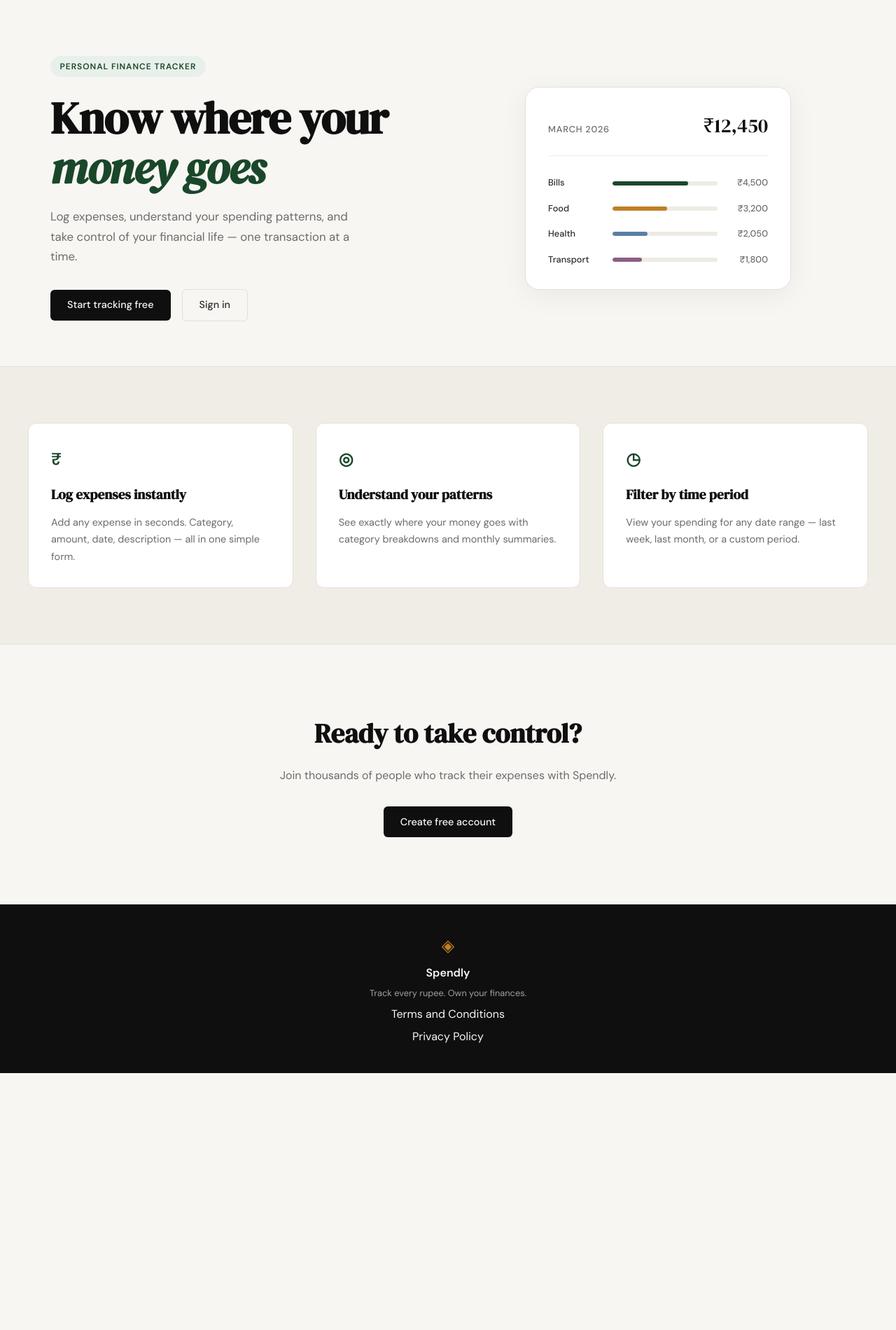
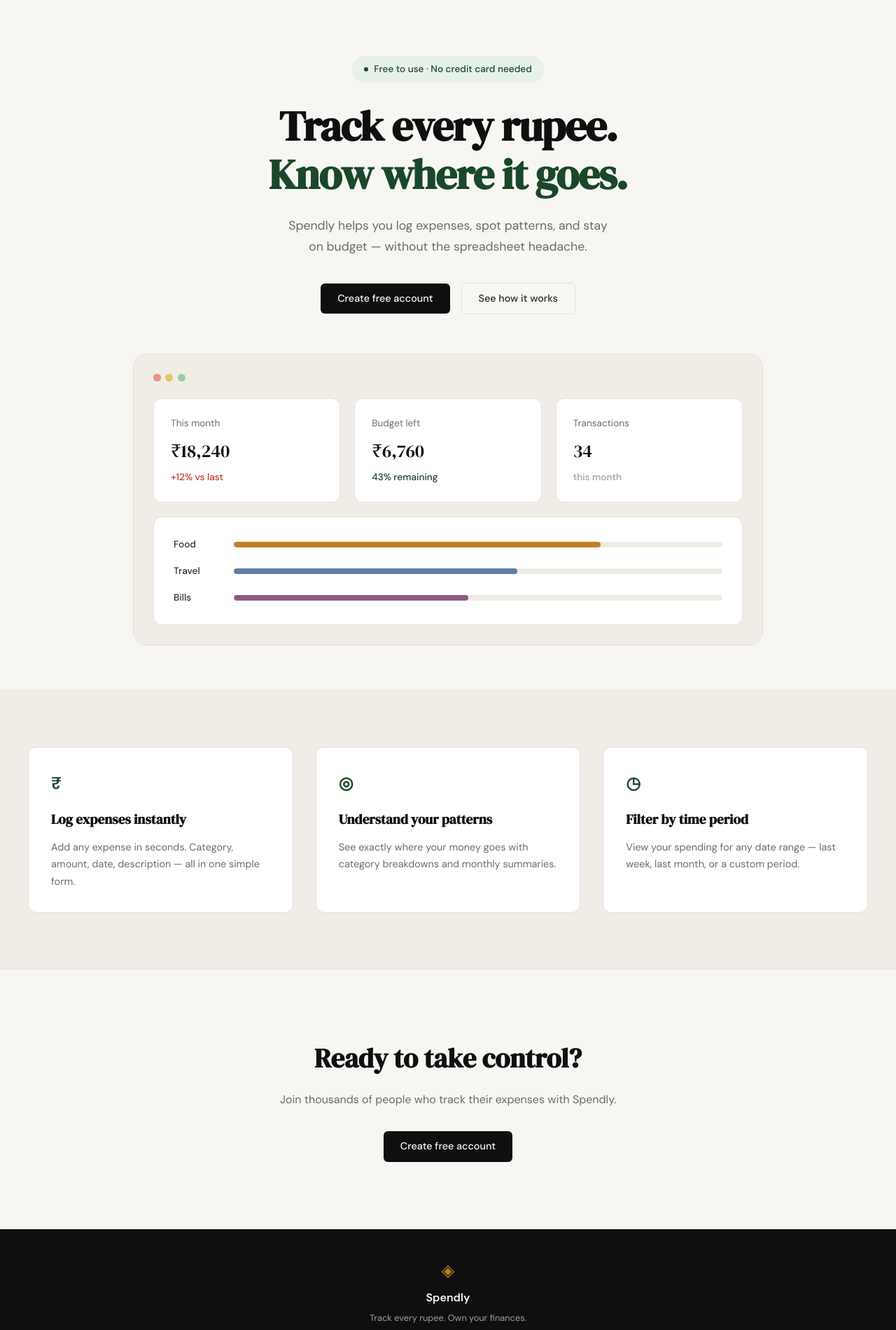
Before and after one commit to whatzee360/spendly, a Flask app: page / in a window 1280 px wide. Shown: the part 61-1961 px from the top of the page at 70% size. Before the commit the page ends 1594 px from the top, so only its background shows below. Run offline with Flask 3, Linux system fonts and the light colour scheme.

Commit message:
landing: redesign hero section to match mockup
Co-Authored-By: Claude Sonnet 5 <noreply@anthropic.com>

```diff
--- a/static/css/style.css
+++ b/static/css/style.css
@@ -125,114 +125,173 @@ a { color: inherit; text-decoration: none; }
 
 .hero {
     padding: 5rem 2rem 4rem;
-    display: grid;
-    grid-template-columns: 1fr 1fr;
-    gap: 4rem;
+    display: flex;
+    flex-direction: column;
     align-items: center;
+    text-align: center;
     max-width: var(--max-width);
     margin: 0 auto;
 }
 
+.hero-inner {
+    max-width: 640px;
+    display: flex;
+    flex-direction: column;
+    align-items: center;
+    margin-bottom: 3.5rem;
+}
+
 .hero-badge {
-    display: inline-block;
+    display: inline-flex;
+    align-items: center;
+    gap: 0.5rem;
     background: var(--accent-light);
     color: var(--accent);
-    font-size: 0.75rem;
-    font-weight: 600;
-    letter-spacing: 0.08em;
-    text-transform: uppercase;
-    padding: 0.35rem 0.85rem;
+    font-size: 0.85rem;
+    font-weight: 500;
+    padding: 0.5rem 1.1rem;
     border-radius: 999px;
-    margin-bottom: 1.5rem;
+    margin-bottom: 1.75rem;
+}
+
+.hero-badge-dot {
+    width: 6px;
+    height: 6px;
+    border-radius: 50%;
+    background: var(--accent);
+    flex-shrink: 0;
 }
 
 .hero-title {
     font-family: var(--font-display);
-    font-size: clamp(2.5rem, 5vw, 4rem);
-    line-height: 1.1;
+    font-size: clamp(2.5rem, 5vw, 3.75rem);
+    line-height: 1.15;
     letter-spacing: -0.02em;
     color: var(--ink);
-    margin-bottom: 1.25rem;
+    margin-bottom: 1.5rem;
 }
 
-.hero-title em {
-    font-style: italic;
+.hero-title-accent {
+    display: block;
     color: var(--accent);
 }
 
 .hero-subtitle {
-    font-size: 1.05rem;
+    font-size: 1.1rem;
     color: var(--ink-muted);
     line-height: 1.7;
-    max-width: 460px;
-    margin-bottom: 2rem;
+    max-width: 480px;
+    margin-bottom: 2.25rem;
 }
 
 .hero-actions {
     display: flex;
     gap: 1rem;
     align-items: center;
+    justify-content: center;
 }
 
 /* ------------------------------------------------------------------ */
-/* Mock card (hero visual)                                             */
+/* Mock window (hero visual)                                          */
 /* ------------------------------------------------------------------ */
 
 .hero-visual {
+    width: 100%;
     display: flex;
     justify-content: center;
 }
 
-.mock-card {
+.mock-window {
+    background: var(--paper-warm);
+    border: 1px solid var(--border);
+    border-radius: var(--radius-lg);
+    padding: 1.75rem;
+    width: 100%;
+    max-width: 900px;
+}
+
+.mock-window-dots {
+    display: flex;
+    gap: 0.4rem;
+    margin-bottom: 1.5rem;
+}
+
+.mock-dot {
+    width: 11px;
+    height: 11px;
+    border-radius: 50%;
+}
+
+.mock-dot-red { background: #e5948c; }
+.mock-dot-yellow { background: #eac16c; }
+.mock-dot-green { background: #96cf9f; }
+
+.mock-stats-row {
+    display: grid;
+    grid-template-columns: repeat(3, 1fr);
+    gap: 1.25rem;
+    margin-bottom: 1.25rem;
+}
+
+.mock-stat {
     background: var(--paper-card);
     border: 1px solid var(--border);
-    border-radius: var(--radius-lg);
-    padding: 2rem;
-    width: 100%;
-    max-width: 380px;
-    box-shadow: 0 8px 40px rgba(0,0,0,0.06);
+    border-radius: var(--radius-md);
+    padding: 1.5rem;
+    text-align: left;
 }
 
-.mock-card-header {
-    display: flex;
-    justify-content: space-between;
-    align-items: baseline;
-    margin-bottom: 1.75rem;
-    padding-bottom: 1.25rem;
-    border-bottom: 1px solid var(--border-soft);
+.mock-stat-label {
+    display: block;
+    font-size: 0.85rem;
+    color: var(--ink-muted);
+    margin-bottom: 0.5rem;
 }
 
-.mock-label {
-    font-size: 0.8rem;
-    font-weight: 500;
-    color: var(--ink-muted);
-    text-transform: uppercase;
-    letter-spacing: 0.06em;
+.mock-stat-value {
+    display: block;
+    font-family: var(--font-display);
+    font-size: 1.6rem;
+    color: var(--ink);
+    margin-bottom: 0.4rem;
 }
 
-.mock-total {
-    font-family: var(--font-display);
-    font-size: 1.75rem;
-    color: var(--ink);
+.mock-stat-delta {
+    display: block;
+    font-size: 0.85rem;
+    font-weight: 500;
 }
 
-.mock-bars { display: flex; flex-direction: column; gap: 1rem; }
+.mock-stat-delta-neg { color: var(--danger); }
+.mock-stat-delta-pos { color: var(--accent); }
+.mock-stat-delta-muted { color: var(--ink-faint); }
+
+.mock-progress-card {
+    background: var(--paper-card);
+    border: 1px solid var(--border);
+    border-radius: var(--radius-md);
+    padding: 1.75rem;
+    display: flex;
+    flex-direction: column;
+    gap: 1rem;
+}
 
 .mock-bar-row {
     display: grid;
-    grid-template-columns: 80px 1fr 60px;
+    grid-template-columns: 70px 1fr;
     align-items: center;
-    gap: 0.75rem;
+    gap: 1rem;
 }
 
 .mock-cat {
-    font-size: 0.8rem;
+    font-size: 0.85rem;
     font-weight: 500;
     color: var(--ink-soft);
+    text-align: left;
 }
 
 .mock-bar-track {
-    height: 6px;
+    height: 8px;
     background: var(--border-soft);
     border-radius: 999px;
     overflow: hidden;
@@ -240,21 +299,13 @@ a { color: inherit; text-decoration: none; }
 
 .mock-bar {
     height: 100%;
-    background: var(--accent);
+    background: var(--accent-2);
     border-radius: 999px;
     transition: width 0.6s ease;
 }
 
-.mock-bar-2 { background: var(--accent-2); }
-.mock-bar-3 { background: #5b7fa6; }
-.mock-bar-4 { background: #8b5e83; }
-
-.mock-amt {
-    font-size: 0.8rem;
-    font-weight: 500;
-    color: var(--ink-muted);
-    text-align: right;
-}
+.mock-bar-2 { background: #5b7fa6; }
+.mock-bar-3 { background: #8b5e83; }
 
 /* ------------------------------------------------------------------ */
 /* Buttons                                                             */
@@ -575,14 +626,8 @@ a { color: inherit; text-decoration: none; }
 /* ------------------------------------------------------------------ */
 
 @media (max-width: 900px) {
-    .hero {
-        grid-template-columns: 1fr;
-        text-align: center;
-    }
-
     .hero-subtitle { max-width: 100%; }
-    .hero-actions { justify-content: center; }
-    .hero-visual { display: none; }
+    .mock-stats-row { grid-template-columns: 1fr; }
 
     .features-inner { grid-template-columns: 1fr; }
 }
--- a/templates/landing.html
+++ b/templates/landing.html
@@ -6,55 +6,65 @@
 
 <section class="hero">
     <div class="hero-inner">
-        <div class="hero-badge">Personal Finance Tracker</div>
+        <div class="hero-badge">
+            <span class="hero-badge-dot"></span>
+            Free to use · No credit card needed
+        </div>
         <h1 class="hero-title">
-            Know where your<br>
-            <em>money goes</em>
+            Track every rupee.<br>
+            <span class="hero-title-accent">Know where it goes.</span>
         </h1>
         <p class="hero-subtitle">
-            Log expenses, understand your spending patterns,
-            and take control of your financial life —
-            one transaction at a time.
+            Spendly helps you log expenses, spot patterns, and stay
+            on budget — without the spreadsheet headache.
         </p>
         <div class="hero-actions">
-            <a href="{{ url_for('register') }}" class="btn-primary">Start tracking free</a>
-            <a href="{{ url_for('login') }}" class="btn-ghost">Sign in</a>
+            <a href="{{ url_for('register') }}" class="btn-primary">Create free account</a>
+            <a href="#" class="btn-ghost">See how it works</a>
         </div>
     </div>
     <div class="hero-visual">
-        <div class="mock-card">
-            <div class="mock-card-header">
-                <span class="mock-label">March 2026</span>
-                <span class="mock-total">₹12,450</span>
+        <div class="mock-window">
+            <div class="mock-window-dots">
+                <span class="mock-dot mock-dot-red"></span>
+                <span class="mock-dot mock-dot-yellow"></span>
+                <span class="mock-dot mock-dot-green"></span>
             </div>
-            <div class="mock-bars">
+            <div class="mock-stats-row">
+                <div class="mock-stat">
+                    <span class="mock-stat-label">This month</span>
+                    <span class="mock-stat-value">₹18,240</span>
+                    <span class="mock-stat-delta mock-stat-delta-neg">+12% vs last</span>
+                </div>
+                <div class="mock-stat">
+                    <span class="mock-stat-label">Budget left</span>
+                    <span class="mock-stat-value">₹6,760</span>
+                    <span class="mock-stat-delta mock-stat-delta-pos">43% remaining</span>
+                </div>
+                <div class="mock-stat">
+                    <span class="mock-stat-label">Transactions</span>
+                    <span class="mock-stat-value">34</span>
+                    <span class="mock-stat-delta mock-stat-delta-muted">this month</span>
+                </div>
+            </div>
+            <div class="mock-progress-card">
+                <div class="mock-bar-row">
+                    <span class="mock-cat">Food</span>
+                    <div class="mock-bar-track">
+                        <div class="mock-bar" style="width: 75%"></div>
+                    </div>
+                </div>
+                <div class="mock-bar-row">
+                    <span class="mock-cat">Travel</span>
+                    <div class="mock-bar-track">
+                        <div class="mock-bar mock-bar-2" style="width: 58%"></div>
+                    </div>
+                </div>
                 <div class="mock-bar-row">
                     <span class="mock-cat">Bills</span>
                     <div class="mock-bar-track">
-                        <div class="mock-bar" style="width: 72%"></div>
+                        <div class="mock-bar mock-bar-3" style="width: 48%"></div>
                     </div>
-                    <span class="mock-amt">₹4,500</span>
-                </div>
-                <div class="mock-bar-row">
-                    <span class="mock-cat">Food</span>
-                    <div class="mock-bar-track">
-                        <div class="mock-bar mock-bar-2" style="width: 52%"></div>
-                    </div>
-                    <span class="mock-amt">₹3,200</span>
-                </div>
-                <div class="mock-bar-row">
-                    <span class="mock-cat">Health</span>
-                    <div class="mock-bar-track">
-                        <div class="mock-bar mock-bar-3" style="width: 33%"></div>
-                    </div>
-                    <span class="mock-amt">₹2,050</span>
-                </div>
-                <div class="mock-bar-row">
-                    <span class="mock-cat">Transport</span>
-                    <div class="mock-bar-track">
-                        <div class="mock-bar mock-bar-4" style="width: 28%"></div>
-                    </div>
-                    <span class="mock-amt">₹1,800</span>
                 </div>
             </div>
         </div>
```
